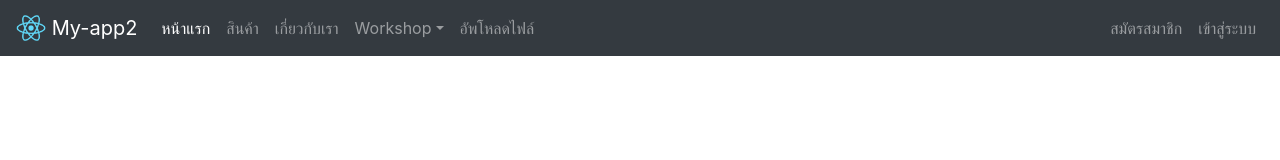
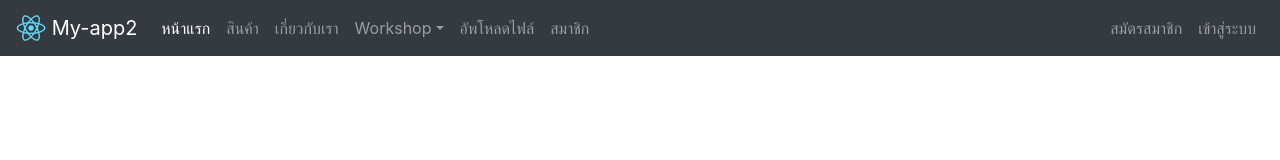
Before and after one commit to oatsadayut/React-app-course, a React (Create React App) app: page / in a window 1280 px wide. Shown: the top 160 px of the page. Built offline with nearby package versions, Linux system fonts and the light colour scheme; no server answers; what react-toast-notifications would draw is missing.

Commit message:
Create Member Page And Guard Auth

```diff
--- a/package.json
+++ b/package.json
@@ -19,9 +19,11 @@
     "react-icons": "^4.2.0",
     "react-js-pagination": "^3.0.3",
     "react-query": "^3.13.0",
+    "react-redux": "^7.2.3",
     "react-router-dom": "^5.2.0",
     "react-scripts": "4.0.3",
     "react-toast-notifications": "^2.4.3",
+    "redux": "^4.0.5",
     "web-vitals": "^1.1.0",
     "yup": "^0.32.9"
   },
--- a/src/components/layouts/NavBar.js
+++ b/src/components/layouts/NavBar.js
@@ -91,6 +91,15 @@ const NavBar = () => {
             >
               อัพโหลดไฟล์
             </NavLink>
+
+            <NavLink
+              className=" nav-link"
+              to="/member"
+              activeClassName="active"
+            >
+              สมาชิก
+            </NavLink>
+
           </Nav>
 
           {profile ? (
--- a/src/components/layouts/RoutePageContent.js
+++ b/src/components/layouts/RoutePageContent.js
@@ -14,6 +14,7 @@ import ProductPage from "../../pages/ProductPage";
 import RegisterPage from "../../pages/RegisterPage";
 import GuestRoute from "../../Guard/Guest";
 import UploadPage from "../../pages/UploadPage";
+import MemberPage from "../../pages/MemberPage";
 
 const RoutePageContent = () => {
   return (
@@ -66,6 +67,10 @@ const RoutePageContent = () => {
           <LoginPage />
         </GuestRoute>
 
+        <AuthRoute path="/member">
+          <MemberPage/>
+        </AuthRoute>
+
       </Switch>
     </main>
   );
--- /dev/null
+++ b/src/pages/MemberPage.js
@@ -0,0 +1,25 @@
+import React from 'react'
+import { AiFillGithub } from "react-icons/ai"; //import icon
+
+const MemberPage = () => {
+    return (
+        <>
+        <div className="jumbotron">
+          <div className="container">
+            <span>
+              <AiFillGithub size="2rem" /> {"  "}{" "}
+              <a href="https://github.com/oatsadayut/React-app-course">
+                https://github.com/oatsadayut/React-app-course
+              </a>{" "}
+            </span>
+            <h1 className="display-3">Member Page</h1>
+          </div>
+        </div>
+        <div className="container">
+            <h1>สมาชิก : </h1>
+        </div>
+      </>
+    )
+}
+
+export default MemberPage
```
Also changed, not shown: 1 other file (tests, documents, lock files or other folders).
